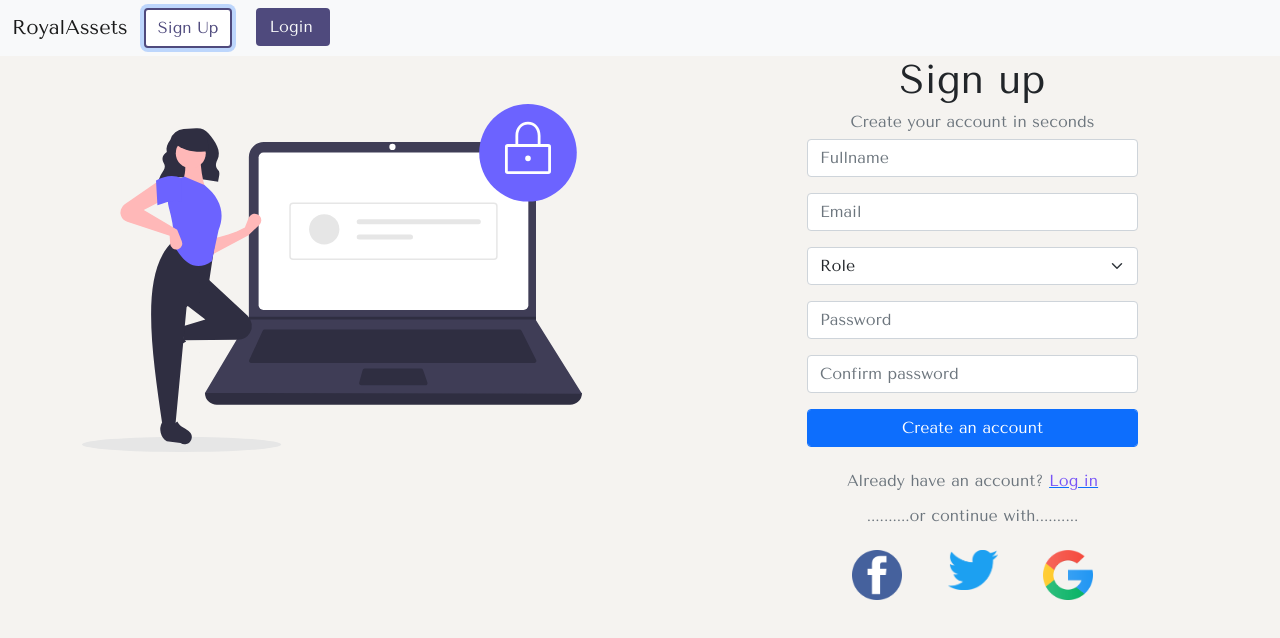
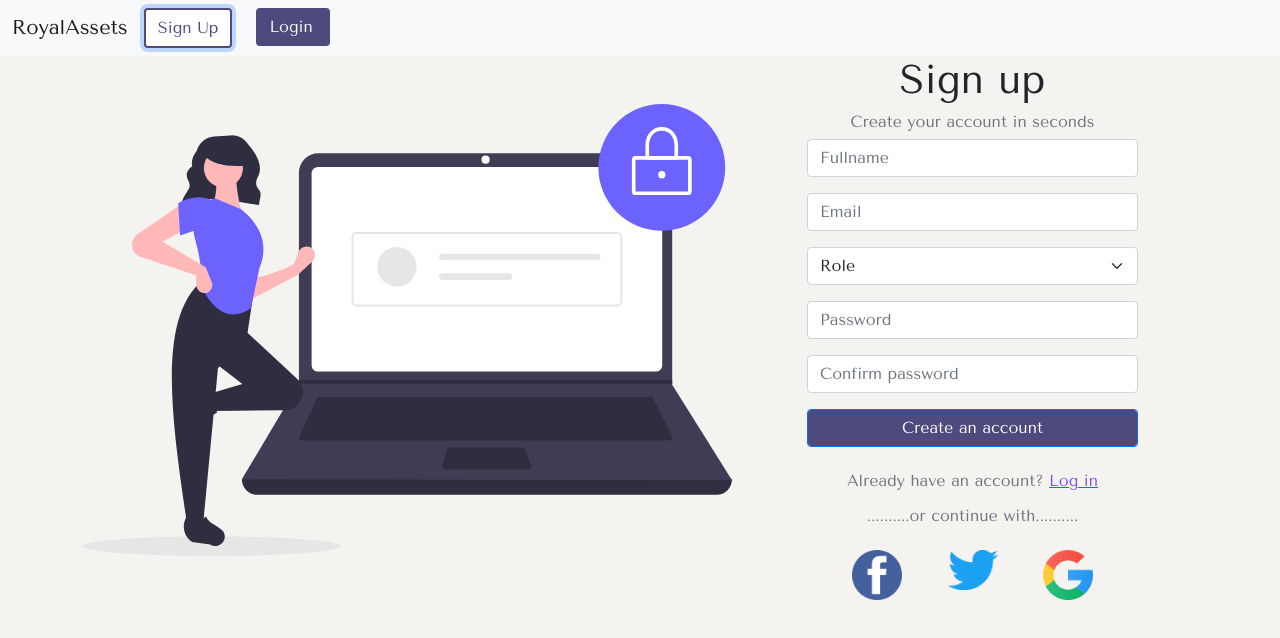
Before and after one commit to Mnubi/Royal-Assets, an Angular app: page / in a window 1280 px wide. Both pictures are taken after a click on the button "Sign Up". Shown: the top 638 px of the page. Built offline with nearby package versions, Linux system fonts and the light colour scheme.

Commit message:
add changes

```diff
--- a/src/app/registration/registration.component.css
+++ b/src/app/registration/registration.component.css
@@ -1,3 +1,7 @@
 .container{
   font-family: 'Tenor Sans', sans-serif;
 }
+
+.btn{
+  background-color: rgb(79, 74, 125);
+}
--- a/src/app/registration/registration.component.html
+++ b/src/app/registration/registration.component.html
@@ -2,7 +2,7 @@
   <div class="row">
 
     <div class="col-sm-5">
-      <img class="mt-5 me-5" src="../../assets/undraw_secure_login_pdn4.svg" width="500
+      <img class="mt-5 me-5" src="../../assets/undraw_secure_login_pdn4.svg" width="650
       " alt="">
     </div>
     <div class="col-sm-2"></div>
```
